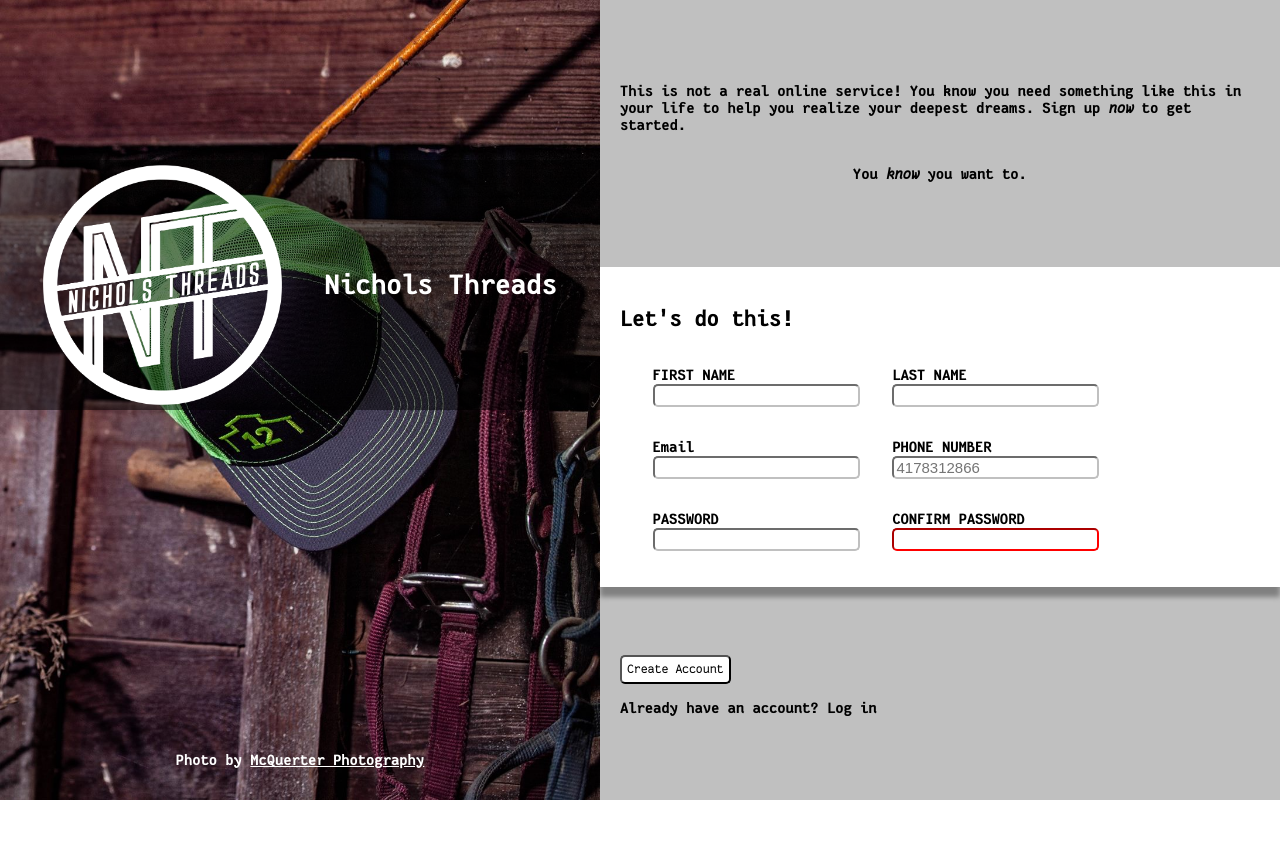
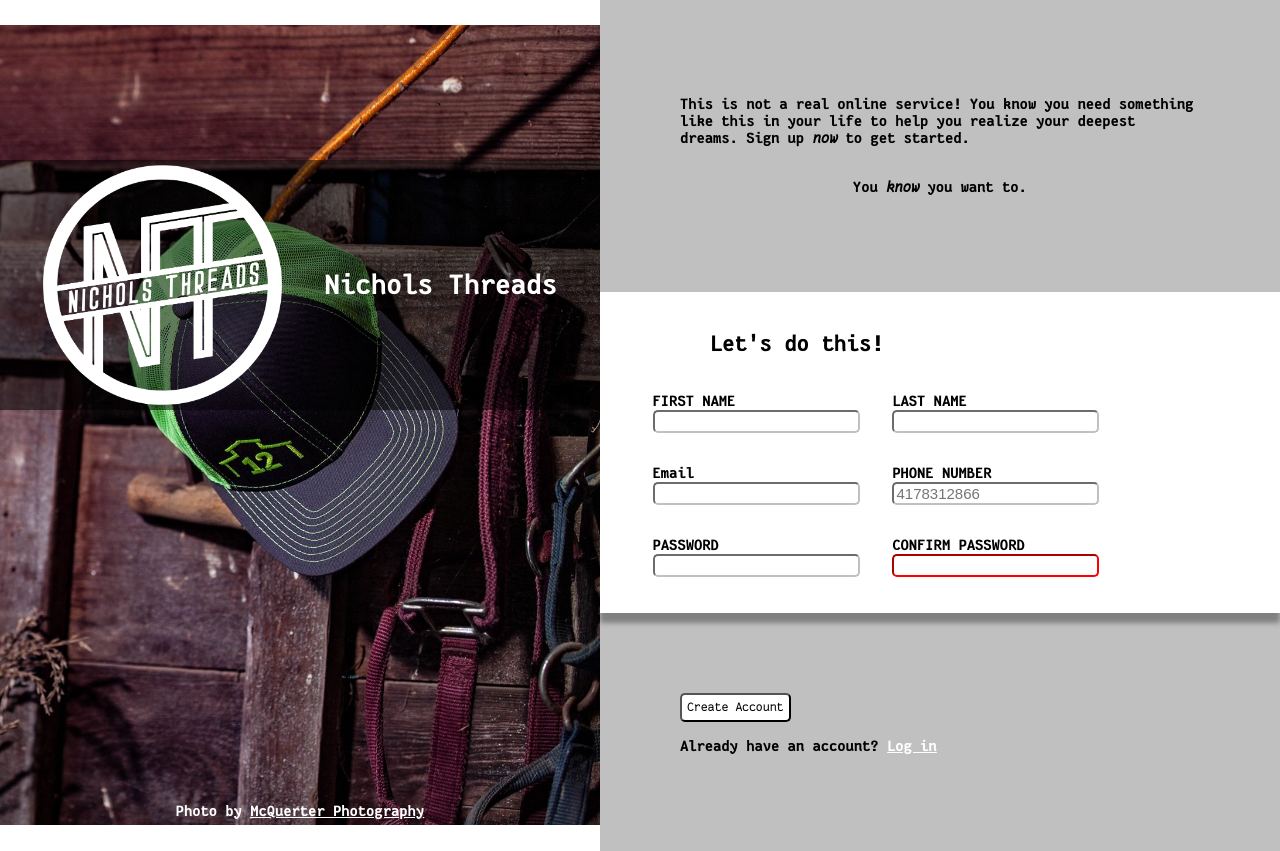
Before and after one commit to farmerbrian/sign-up-form, a plain HTML site: page index.html in a window 1280 px wide. Before the commit the page ends 800 px from the top, so only its background shows below. Drawn offline with Linux system fonts and the light colour scheme.

Commit message:
Tweaked Styling

```diff
--- a/index.html
+++ b/index.html
@@ -31,7 +31,7 @@
       </div>
       <div class="form">
         <form>
-          <h2>Let's do this!</h2>
+          <h2 class="form-title">Let's do this!</h2>
           <section class="form-container">
             <div class="left-form-container">
               <p>
@@ -84,7 +84,7 @@
       </div>
       <div class="below-form">
         <button type="submit">Create Account</button>
-        <p>Already have an account? Log in</p>
+        <p>Already have an account? <a href="#">Log in</a></p>
       </div>
     </div>
   </div>
--- a/style.css
+++ b/style.css
@@ -95,8 +95,13 @@ padding: 20px;
   display: flex;
   flex-direction: column;
   align-items: center;
-  padding: 20px;
+  padding: 80px;
 }
+
+.form-title {
+padding-left: 90px;
+}
+
 .form-container {
   display: flex;
   justify-content: space-evenly;
@@ -154,6 +159,6 @@ a {
 }
 
 .below-form {
-  padding: 20px;
+  padding: 80px;
 
 }
```
